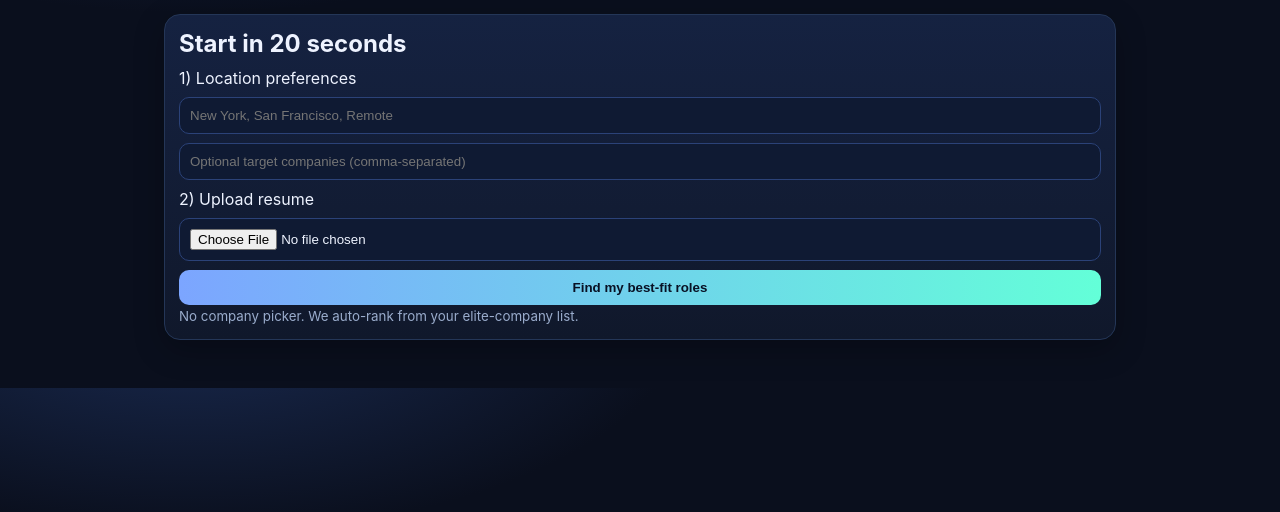
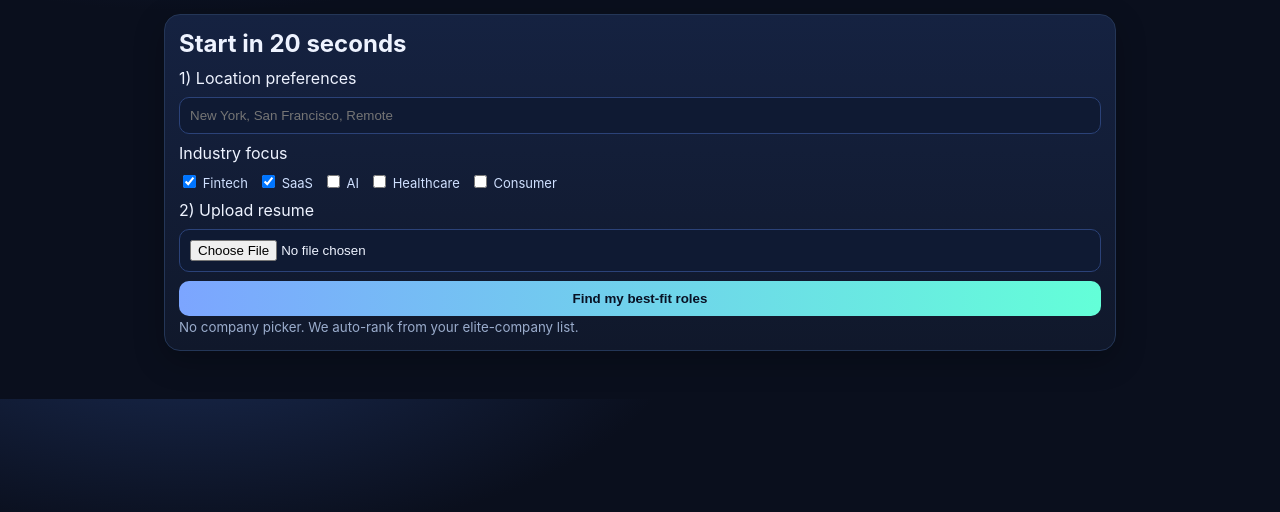
Before and after one commit to jdudley7060/Mage-luz, a FastAPI app: template app/templates/index.html in a window 1280 px wide. Shown: the part 134-646 px from the top of the page. Run offline with FastAPI, Linux system fonts and the light colour scheme; the template is opened without the code that fills it, so the values that code supplies are empty.

Commit message:
Add industry filters, rerun with saved resume, and tighten job quality filtering

```diff
--- a/app/main.py
+++ b/app/main.py
@@ -226,6 +226,7 @@ def linkedin_callback(request: Request, code: str = "", state: str = ""):
             "is_paid": False,
             "plan": "free",
             "preferred_locations": ["New York", "San Francisco"],
+            "preferred_industries": ["fintech", "saas"],
             "created_at": datetime.now(timezone.utc).isoformat(),
         }
         db.setdefault("users", []).append(user)
@@ -251,6 +252,7 @@ def register(request: Request, csrf_token: str = Form(...), email: str = Form(..
         "is_paid": False,
         "plan": "free",
         "preferred_locations": ["New York", "San Francisco"],
+        "preferred_industries": ["fintech", "saas"],
         "created_at": datetime.now(timezone.utc).isoformat(),
     }
     db.setdefault("users", []).append(user)
@@ -325,7 +327,13 @@ def home(request: Request):
 
 
 @app.post("/start")
-async def start_flow(request: Request, csrf_token: str = Form(...), preferred_locations: str = Form(...), target_companies: str = Form(""), file: UploadFile = File(...)):
+async def start_flow(
+    request: Request,
+    csrf_token: str = Form(...),
+    preferred_locations: str = Form(...),
+    preferred_industries: list[str] = Form(default=[]),
+    file: UploadFile = File(...),
+):
     if not _check_csrf(request, csrf_token):
         return RedirectResponse(url="/", status_code=303)
 
@@ -335,6 +343,7 @@ async def start_flow(request: Request, csrf_token: str = Form(...), preferred_lo
         return redirect
 
     user["preferred_locations"] = [x.strip() for x in preferred_locations.split(",") if x.strip()]
+    user["preferred_industries"] = preferred_industries or user.get("preferred_industries", []) or ["fintech", "saas"]
 
     file_bytes = await file.read()
     resume_id = str(uuid.uuid4())
@@ -357,7 +366,6 @@ async def start_flow(request: Request, csrf_token: str = Form(...), preferred_lo
     db["matches"] = [m for m in db.get("matches", []) if m.get("user_id") != user["id"]]
     db["variants"] = [v for v in db.get("variants", []) if v.get("user_id") != user["id"]]
 
-    request.session["target_companies"] = target_companies or ""
     request.session["latest_resume_id"] = resume_id
     store.save(db)
     return RedirectResponse(url="/roles", status_code=303)
@@ -395,14 +403,19 @@ def roles_select(request: Request, csrf_token: str = Form(...), selected_role: s
     if not resume:
         return RedirectResponse(url="/", status_code=303)
 
-    selected = [c.strip() for c in (request.session.get("target_companies") or "").split(",") if c.strip()]
-    companies = elite_companies(selected)
+    companies = elite_companies()
     db_jobs = db.get("jobs_cache") or db.get("jobs") or []
     if not db_jobs:
         _ensure_jobs_cache_async()
     allowed = {c["name"].lower() for c in companies}
     jobs = [j for j in db_jobs if (j.get("company_name","").lower() in allowed)]
-    matches = rank_jobs(resume, jobs, companies, user.get("preferred_locations", []))
+    matches = rank_jobs(
+        resume,
+        jobs,
+        companies,
+        user.get("preferred_locations", []),
+        user.get("preferred_industries", []),
+    )
 
     selected_low = selected_role.lower().strip()
     filtered = [m for m in matches if selected_low in (m.get("title", "").lower() + " " + m.get("company_name", "").lower())]
@@ -417,6 +430,44 @@ def roles_select(request: Request, csrf_token: str = Form(...), selected_role: s
     return RedirectResponse(url="/", status_code=303)
 
 
+@app.post("/rerun")
+def rerun_search(request: Request, csrf_token: str = Form(...), selected_role: str = Form("")):
+    if not _check_csrf(request, csrf_token):
+        return RedirectResponse(url="/", status_code=303)
+    db = store.load()
+    user, redirect = _require_user(request, db)
+    if redirect:
+        return redirect
+
+    resume = next((r for r in db.get("resumes", []) if r.get("user_id") == user["id"]), None)
+    if not resume:
+        return RedirectResponse(url="/", status_code=303)
+
+    companies = elite_companies()
+    db_jobs = db.get("jobs_cache") or db.get("jobs") or []
+    allowed = {c["name"].lower() for c in companies}
+    jobs = [j for j in db_jobs if (j.get("company_name", "").lower() in allowed)]
+
+    matches = rank_jobs(
+        resume,
+        jobs,
+        companies,
+        user.get("preferred_locations", []),
+        user.get("preferred_industries", []),
+    )
+
+    if selected_role.strip():
+        r = selected_role.lower().strip()
+        filtered = [m for m in matches if r in (m.get("title", "").lower() + " " + m.get("company_name", "").lower())]
+        matches = filtered if filtered else matches
+
+    for m in matches:
+        m["user_id"] = user["id"]
+
+    db["jobs"] = jobs
+    db["matches"] = [m for m in db.get("matches", []) if m.get("user_id") != user["id"]] + matches
+    store.save(db)
+    return RedirectResponse(url="/", status_code=303)
 
 
 @app.post("/jobs/refresh")
--- a/app/services.py
+++ b/app/services.py
@@ -219,7 +219,11 @@ def _similarity(a: str, b: str) -> float:
 
 
 def rank_jobs(
-    resume: dict[str, Any], jobs: list[dict[str, Any]], companies: list[dict[str, Any]], preferred_locations: list[str] | None = None
+    resume: dict[str, Any],
+    jobs: list[dict[str, Any]],
+    companies: list[dict[str, Any]],
+    preferred_locations: list[str] | None = None,
+    preferred_industries: list[str] | None = None,
 ) -> list[dict[str, Any]]:
     profile = resume.get("role_profile", {})
     keywords = [k.lower() for k in profile.get("keywords", [])]
@@ -227,10 +231,15 @@ def rank_jobs(
     lane_titles = [t.lower() for lane in top_lanes for t in lane.get("titles", [])]
 
     pref = [p.lower() for p in (preferred_locations or [])]
+    industry_pref = [i.lower() for i in (preferred_industries or [])]
     resume_text = resume.get("parsed_text", "")
 
     matches = []
     for j in jobs:
+        title_raw = (j.get("title") or "").strip()
+        if not title_raw or title_raw.lower() in {"none", "language", "careers", "applications"}:
+            continue
+
         text = f"{j.get('title', '')} {j.get('description', '')}".lower()
         location_text = (j.get("location", "") or "").lower()
 
@@ -240,18 +249,20 @@ def rank_jobs(
         tier_weight = TIER_WEIGHT.get(j.get("tier", "B"), 60)
         location_fit = 90 if any(p in location_text for p in pref) or "remote" in location_text else 60
         link_quality = 85 if (j.get("apply_url") or "").startswith("http") else 50
+        industry_fit = 80 if (industry_pref and any(i in text for i in industry_pref)) else (65 if not industry_pref else 45)
 
         final_score = round(
-            0.33 * role_fit
-            + 0.25 * skill_overlap
-            + 0.22 * semantic_fit
+            0.30 * role_fit
+            + 0.22 * skill_overlap
+            + 0.20 * semantic_fit
             + 0.10 * tier_weight
-            + 0.05 * location_fit
+            + 0.08 * location_fit
+            + 0.05 * industry_fit
             + 0.05 * link_quality,
             2,
         )
 
-        if final_score < 56:
+        if final_score < 48:
             continue
 
         matches.append(
--- a/app/static/style.css
+++ b/app/static/style.css
@@ -14,6 +14,7 @@ h1{margin:0;font-size:38px;letter-spacing:-.8px}h2{margin:0 0 10px 0}h3{margin:0
 button{background:linear-gradient(90deg,var(--accent),var(--accent2));color:#081124;border:none;border-radius:10px;padding:10px 12px;font-weight:700;cursor:pointer}
 button.ghost{background:#16284b;color:#d6e5ff;border:1px solid #35518f}
 input{background:#0f1a33;color:var(--text);border:1px solid #2b4278;border-radius:10px;padding:10px}
+.checks{display:flex;gap:10px;flex-wrap:wrap}.checks label{font-size:13px;color:#cfe0ff}
 .variant{margin-top:10px;background:#0d1730;border:1px dashed #365395;padding:10px;border-radius:10px}
 pre{white-space:pre-wrap;color:#dce8ff}
 .exports{display:flex;gap:8px;flex-wrap:wrap;margin-top:8px}
--- a/app/templates/index.html
+++ b/app/templates/index.html
@@ -26,7 +26,14 @@
         <input type="hidden" name="csrf_token" value="{{ csrf_token }}" />
         <label>1) Location preferences</label>
         <input type="text" name="preferred_locations" value="{{ user.preferred_locations|join(', ') }}" placeholder="New York, San Francisco, Remote" required />
-        <input type="text" name="target_companies" placeholder="Optional target companies (comma-separated)" />
+        <label>Industry focus</label>
+        <div class="checks">
+          <label><input type="checkbox" name="preferred_industries" value="fintech" checked> Fintech</label>
+          <label><input type="checkbox" name="preferred_industries" value="saas" checked> SaaS</label>
+          <label><input type="checkbox" name="preferred_industries" value="ai"> AI</label>
+          <label><input type="checkbox" name="preferred_industries" value="healthcare"> Healthcare</label>
+          <label><input type="checkbox" name="preferred_industries" value="consumer"> Consumer</label>
+        </div>
         <label>2) Upload resume</label>
         <input type="file" name="file" accept=".pdf,.doc,.docx,.txt" required />
         <button type="submit">Find my best-fit roles</button>
@@ -51,9 +58,20 @@
       <form action="/start" method="post" enctype="multipart/form-data" class="stack">
         <input type="hidden" name="csrf_token" value="{{ csrf_token }}" />
         <input type="text" name="preferred_locations" value="{{ user.preferred_locations|join(', ') }}" placeholder="New York, San Francisco, Remote" required />
-        <input type="text" name="target_companies" placeholder="Optional target companies (comma-separated)" />
+        <label>Industry focus</label>
+        <div class="checks">
+          <label><input type="checkbox" name="preferred_industries" value="fintech" checked> Fintech</label>
+          <label><input type="checkbox" name="preferred_industries" value="saas" checked> SaaS</label>
+          <label><input type="checkbox" name="preferred_industries" value="ai"> AI</label>
+          <label><input type="checkbox" name="preferred_industries" value="healthcare"> Healthcare</label>
+          <label><input type="checkbox" name="preferred_industries" value="consumer"> Consumer</label>
+        </div>
         <input type="file" name="file" accept=".pdf,.doc,.docx,.txt" required />
         <button type="submit">Refresh matches from new resume</button>
+      </form>
+      <form action="/rerun" method="post" class="stack">
+        <input type="hidden" name="csrf_token" value="{{ csrf_token }}" />
+        <button type="submit" class="ghost">Run again with saved resume</button>
       </form>
     </section>
 
```
